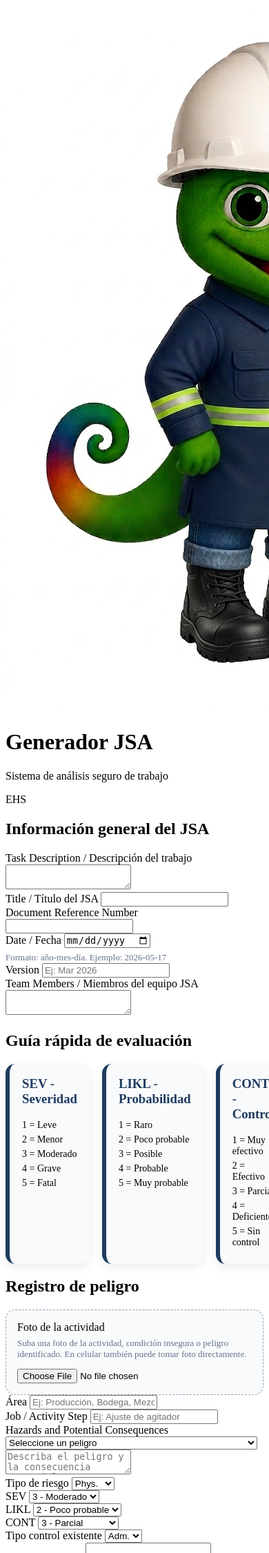
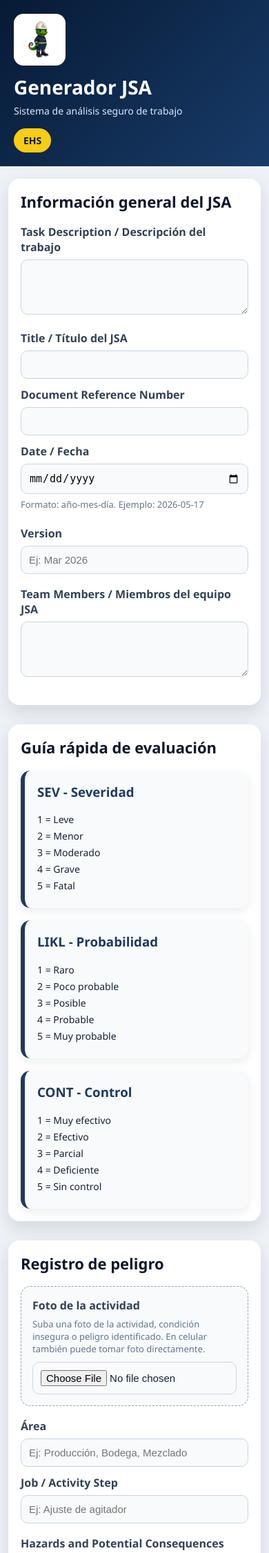
Before and after one commit to steff-1804/JSA-An-lisis-de-peligros-laborales, a Flask app: page / in a window 390 px wide; the page is wider, and only the part inside the window is pictured. Shown: the top 2251 px of that part at 69% size. Run offline with Flask 3, Linux system fonts and the light colour scheme.

Commit message:
Refactor CSS styles and layout structure

```diff
--- a/static/style.css
+++ b/static/style.css
@@ -1,3 +1,125 @@
+* {
+    box-sizing: border-box;
+}
+
+body {
+    margin: 0;
+    font-family: "Segoe UI", Arial, sans-serif;
+    background: #eef2f7;
+    color: #172033;
+}
+
+.hero {
+    background: linear-gradient(135deg, #071a35, #183b68);
+    color: white;
+    padding: 28px 50px;
+    display: flex;
+    justify-content: space-between;
+    align-items: center;
+}
+
+.hero-left {
+    display: flex;
+    align-items: center;
+    gap: 18px;
+}
+
+.logo {
+    width: 90px;
+    max-height: 90px;
+    object-fit: contain;
+    background: white;
+    padding: 8px;
+    border-radius: 14px;
+}
+
+.hero h1 {
+    margin: 0;
+    font-size: 38px;
+}
+
+.hero p {
+    margin: 6px 0 0;
+    color: #dbeafe;
+}
+
+.badge {
+    background: #facc15;
+    color: #071a35;
+    padding: 12px 18px;
+    border-radius: 999px;
+    font-weight: 800;
+}
+
+.container {
+    max-width: 1450px;
+    margin: 30px auto;
+    padding: 0 20px;
+}
+
+.card {
+    background: white;
+    border-radius: 20px;
+    padding: 28px;
+    margin-bottom: 28px;
+    box-shadow: 0 10px 25px rgba(15, 23, 42, 0.12);
+}
+
+.card h2 {
+    margin-top: 0;
+    color: #0f172a;
+}
+
+.form-group {
+    margin-bottom: 18px;
+}
+
+.grid {
+    display: grid;
+    grid-template-columns: repeat(3, 1fr);
+    gap: 18px;
+    margin-bottom: 18px;
+}
+
+label {
+    display: block;
+    font-weight: 700;
+    margin-bottom: 7px;
+    color: #334155;
+}
+
+input,
+textarea,
+select {
+    width: 100%;
+    padding: 12px;
+    border: 1px solid #cbd5e1;
+    border-radius: 10px;
+    background: #f8fafc;
+    font-size: 14px;
+}
+
+textarea {
+    min-height: 80px;
+    resize: vertical;
+}
+
+input:focus,
+textarea:focus,
+select:focus {
+    outline: none;
+    border-color: #2563eb;
+    background: white;
+    box-shadow: 0 0 0 3px rgba(37, 99, 235, 0.18);
+}
+
+.hint {
+    display: block;
+    margin: 6px 0 10px;
+    color: #64748b;
+    font-size: 13px;
+}
+
 .info-grid {
     display: grid;
     grid-template-columns: repeat(3, 1fr);
@@ -22,16 +144,165 @@
     font-size: 14px;
 }
 
-.hint {
-    display: block;
-    margin-top: 6px;
-    color: #64748b;
-    font-size: 13px;
-}
-
 .foto-box {
     background: #f8fafc;
     border: 1px dashed #94a3b8;
     border-radius: 14px;
     padding: 16px;
 }
+
+.btn {
+    background: #2563eb;
+    color: white;
+    border: none;
+    padding: 13px 22px;
+    border-radius: 10px;
+    font-weight: 700;
+    cursor: pointer;
+}
+
+.btn:hover {
+    background: #1d4ed8;
+}
+
+.export {
+    background: #16a34a;
+    margin-top: 18px;
+}
+
+.export:hover {
+    background: #15803d;
+}
+
+.delete {
+    background: #dc2626;
+    color: white;
+    border: none;
+    padding: 7px 10px;
+    border-radius: 8px;
+    cursor: pointer;
+}
+
+table {
+    width: 100%;
+    border-collapse: collapse;
+    min-width: 1300px;
+    font-size: 13px;
+}
+
+.card:has(table) {
+    overflow-x: auto;
+}
+
+th {
+    background: #071a35;
+    color: white;
+    padding: 12px;
+    border: 1px solid #1e293b;
+    text-align: center;
+}
+
+td {
+    padding: 10px;
+    border: 1px solid #e2e8f0;
+    vertical-align: top;
+}
+
+tr:nth-child(even) {
+    background: #f8fafc;
+}
+
+.mini-foto {
+    width: 110px;
+    border-radius: 10px;
+    border: 2px solid #dbe2ea;
+}
+
+.bajo {
+    background: #86efac !important;
+    color: #14532d;
+    font-weight: 800;
+    text-align: center;
+}
+
+.medio {
+    background: #fde047 !important;
+    color: #713f12;
+    font-weight: 800;
+    text-align: center;
+}
+
+.alto {
+    background: #f87171 !important;
+    color: #7f1d1d;
+    font-weight: 800;
+    text-align: center;
+}
+
+/* CELULAR */
+@media (max-width: 768px) {
+    .hero {
+        padding: 20px;
+        flex-direction: column;
+        align-items: flex-start;
+        gap: 16px;
+    }
+
+    .hero-left {
+        flex-direction: column;
+        align-items: flex-start;
+        gap: 12px;
+    }
+
+    .logo {
+        width: 75px;
+        max-height: 75px;
+    }
+
+    .hero h1 {
+        font-size: 28px;
+    }
+
+    .hero p {
+        font-size: 14px;
+    }
+
+    .badge {
+        padding: 8px 14px;
+        font-size: 14px;
+    }
+
+    .container {
+        padding: 0 12px;
+        margin: 18px auto;
+    }
+
+    .card {
+        padding: 18px;
+        border-radius: 16px;
+    }
+
+    .card h2 {
+        font-size: 22px;
+    }
+
+    .grid {
+        grid-template-columns: 1fr;
+        gap: 12px;
+    }
+
+    .info-grid {
+        grid-template-columns: 1fr;
+    }
+
+    input,
+    textarea,
+    select {
+        font-size: 15px;
+        padding: 11px;
+    }
+
+    table {
+        min-width: 1200px;
+    }
+}
```
